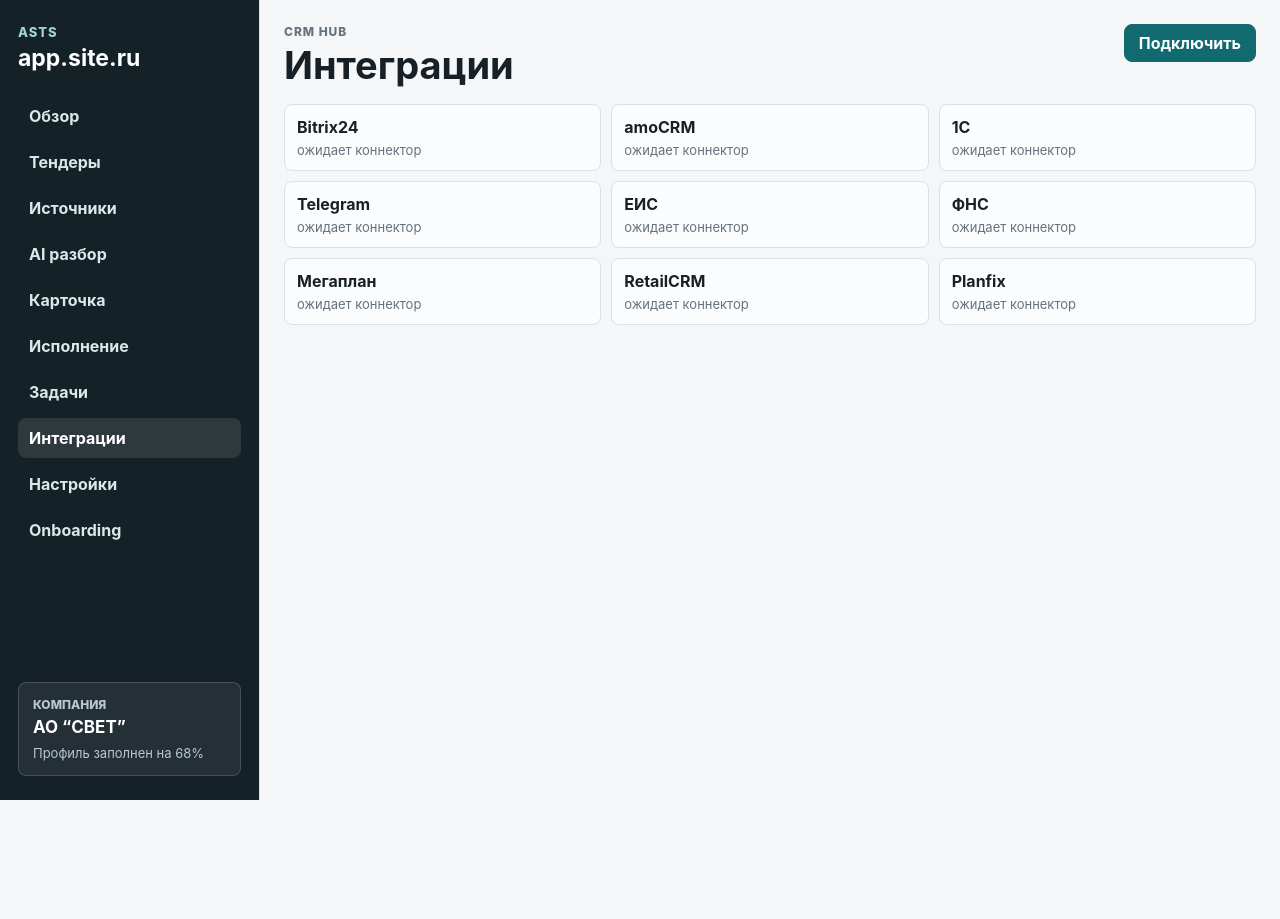
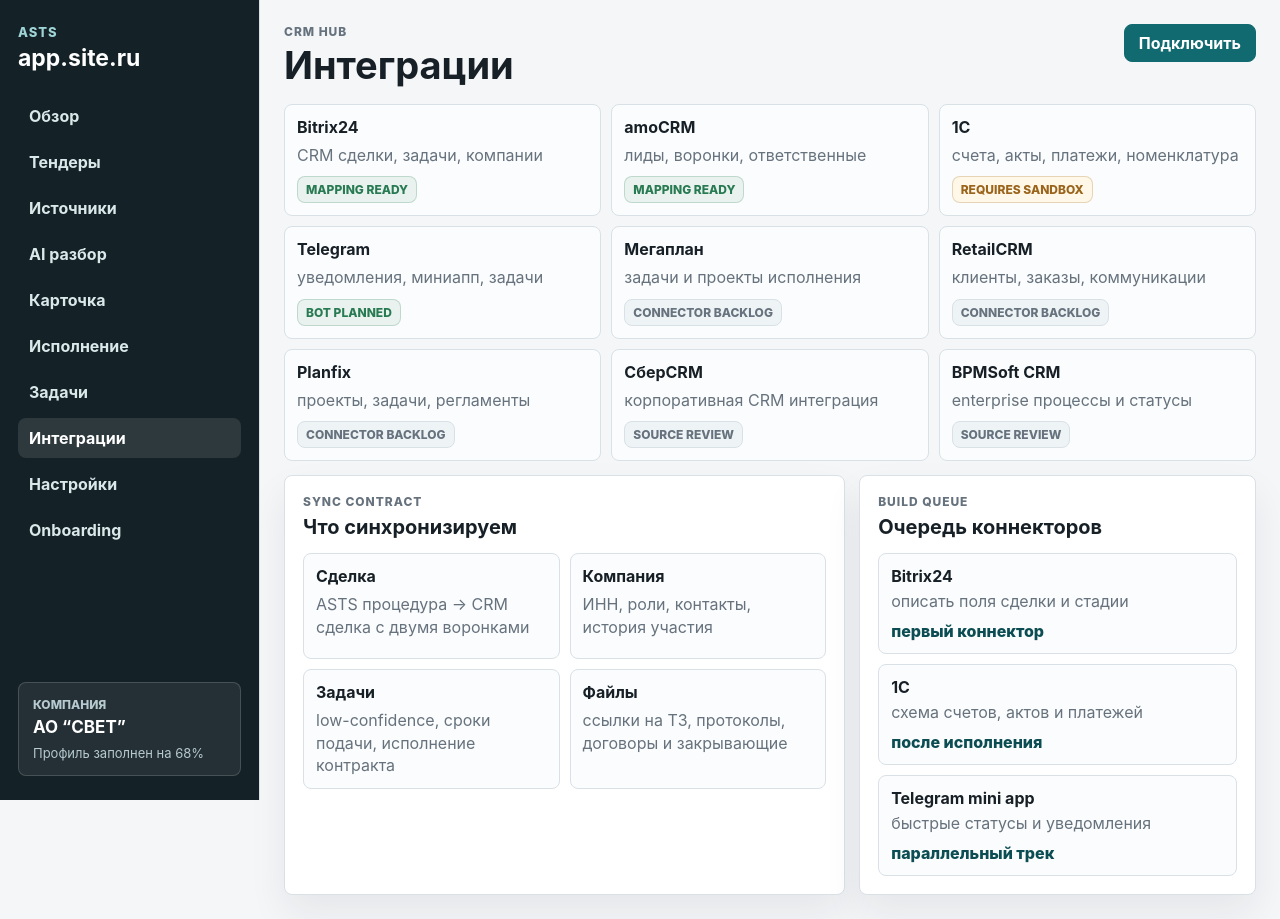
Before and after one commit to info14fourteen-creator/ASTS, a Next.js app in the folder apps/web/: page /integrations in a window 1280 px wide. Before the commit the page ends 800 px from the top, so only its background shows below. Built offline with nearby package versions, Linux system fonts and the light colour scheme.

Commit message:
Expand integrations workspace hub

```diff
--- a/apps/web/app/globals.css
+++ b/apps/web/app/globals.css
@@ -539,14 +539,64 @@ dd {
 }
 
 .integration strong,
-.integration span {
+.integration span,
+.integration p {
   display: block;
 }
 
+.integration p {
+  margin: 7px 0 10px;
+  color: var(--muted);
+  line-height: 1.4;
+}
+
 .integration span {
-  margin-top: 5px;
+  width: fit-content;
+  border: 1px solid var(--line);
+  border-radius: 8px;
+  padding: 5px 8px;
+  background: var(--surface-soft);
   color: var(--muted);
-  font-size: 13px;
+  font-size: 12px;
+  font-weight: 850;
+  text-transform: uppercase;
+}
+
+.integration.ready span {
+  border-color: rgba(40, 122, 82, 0.22);
+  background: rgba(40, 122, 82, 0.08);
+  color: var(--green);
+}
+
+.integration.warning span {
+  border-color: rgba(154, 100, 27, 0.24);
+  background: #fff7e8;
+  color: var(--amber);
+}
+
+.sync-rule-grid {
+  display: grid;
+  grid-template-columns: repeat(2, minmax(0, 1fr));
+  gap: 10px;
+}
+
+.sync-rule {
+  min-height: 106px;
+  border: 1px solid var(--line);
+  border-radius: 8px;
+  padding: 12px;
+  background: #fbfcfd;
+}
+
+.sync-rule strong,
+.sync-rule span {
+  display: block;
+}
+
+.sync-rule span {
+  margin-top: 7px;
+  color: var(--muted);
+  line-height: 1.4;
 }
 
 .source-monitor {
@@ -1112,6 +1162,10 @@ dd {
     grid-template-columns: repeat(2, minmax(0, 1fr));
   }
 
+  .sync-rule-grid {
+    grid-template-columns: repeat(2, minmax(0, 1fr));
+  }
+
   .ai-step-grid {
     grid-template-columns: repeat(2, minmax(0, 1fr));
   }
@@ -1144,6 +1198,10 @@ dd {
     grid-template-columns: 1fr;
   }
 
+  .sync-rule-grid {
+    grid-template-columns: 1fr;
+  }
+
   .source-card {
     display: grid;
   }
--- a/apps/web/app/integrations/page.tsx
+++ b/apps/web/app/integrations/page.tsx
@@ -1,6 +1,29 @@
 import { Sidebar } from "../app-shell";
 
-const integrations = ["Bitrix24", "amoCRM", "1C", "Telegram", "ЕИС", "ФНС", "Мегаплан", "RetailCRM", "Planfix"];
+const integrations = [
+  ["Bitrix24", "CRM сделки, задачи, компании", "mapping ready", "ready"],
+  ["amoCRM", "лиды, воронки, ответственные", "mapping ready", "ready"],
+  ["1C", "счета, акты, платежи, номенклатура", "requires sandbox", "warning"],
+  ["Telegram", "уведомления, миниапп, задачи", "bot planned", "ready"],
+  ["Мегаплан", "задачи и проекты исполнения", "connector backlog", "pending"],
+  ["RetailCRM", "клиенты, заказы, коммуникации", "connector backlog", "pending"],
+  ["Planfix", "проекты, задачи, регламенты", "connector backlog", "pending"],
+  ["СберCRM", "корпоративная CRM интеграция", "source review", "pending"],
+  ["BPMSoft CRM", "enterprise процессы и статусы", "source review", "pending"],
+];
+
+const syncRules = [
+  ["Сделка", "ASTS процедура -> CRM сделка с двумя воронками"],
+  ["Компания", "ИНН, роли, контакты, история участия"],
+  ["Задачи", "low-confidence, сроки подачи, исполнение контракта"],
+  ["Файлы", "ссылки на ТЗ, протоколы, договоры и закрывающие"],
+];
+
+const queue = [
+  ["Bitrix24", "описать поля сделки и стадии", "первый коннектор"],
+  ["1C", "схема счетов, актов и платежей", "после исполнения"],
+  ["Telegram mini app", "быстрые статусы и уведомления", "параллельный трек"],
+];
 
 export default function IntegrationsPage() {
   return (
@@ -18,12 +41,50 @@ export default function IntegrationsPage() {
         </header>
 
         <section className="integration-grid">
-          {integrations.map((name) => (
-            <article className="integration" key={name}>
+          {integrations.map(([name, text, status, tone]) => (
+            <article className={`integration ${tone}`} key={name}>
               <strong>{name}</strong>
-              <span>ожидает коннектор</span>
+              <p>{text}</p>
+              <span>{status}</span>
             </article>
           ))}
+        </section>
+
+        <section className="layout-grid bottom-grid">
+          <article className="panel span-7">
+            <div className="panel-head compact">
+              <div>
+                <p className="eyebrow">Sync contract</p>
+                <h2>Что синхронизируем</h2>
+              </div>
+            </div>
+            <div className="sync-rule-grid">
+              {syncRules.map(([title, text]) => (
+                <div className="sync-rule" key={title}>
+                  <strong>{title}</strong>
+                  <span>{text}</span>
+                </div>
+              ))}
+            </div>
+          </article>
+
+          <article className="panel span-5">
+            <div className="panel-head compact">
+              <div>
+                <p className="eyebrow">Build queue</p>
+                <h2>Очередь коннекторов</h2>
+              </div>
+            </div>
+            <div className="ingest-log">
+              {queue.map(([title, text, status]) => (
+                <div className="ingest-item" key={title}>
+                  <strong>{title}</strong>
+                  <span>{text}</span>
+                  <em>{status}</em>
+                </div>
+              ))}
+            </div>
+          </article>
         </section>
       </section>
     </main>
```
